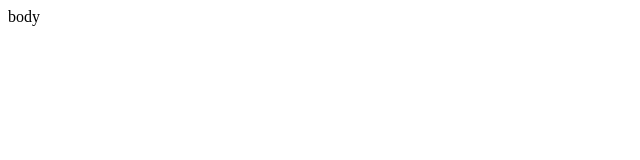
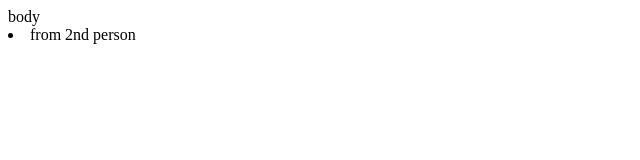
Before and after one commit to seanhwy/git-test, a plain HTML site: page index.html in a window 1280 px wide. Shown: the full height of the page, 0-640 px from the left. Drawn offline with Linux system fonts and the light colour scheme.

Commit message:
added li to index.html from 2nd person

```diff
--- a/index.html
+++ b/index.html
@@ -1,3 +1,5 @@
 <html>
 body
+
+<li> from 2nd person
 <html>
```
